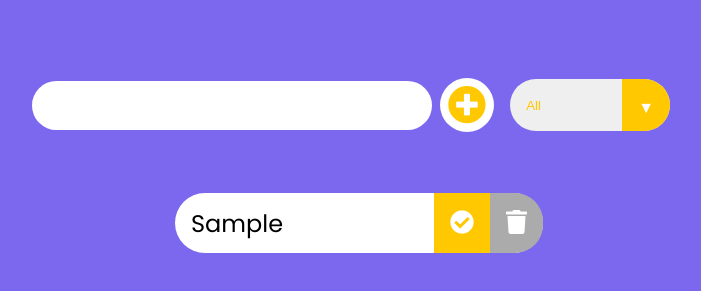
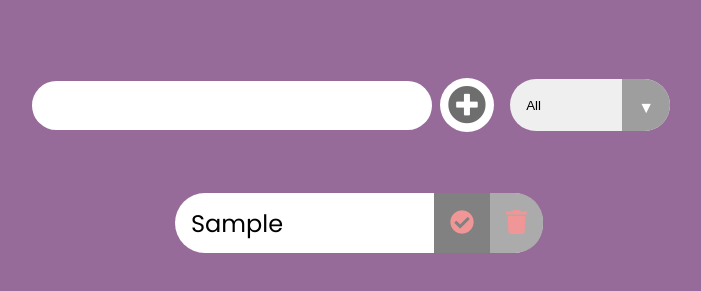
Before and after one commit to kgakatsikeamogetswe/ToDoApp, a plain HTML site: page index.html in a window 1280 px wide. Both pictures are taken after typing "Sample" into the empty fields and a click on the button 748 px from the left and 240 px from the top of the page. Shown: the part 135-426 px from the top of the page, without its empty margins (281-982 px from the left). Drawn offline with Linux system fonts and the light colour scheme.

Commit message:
fixing styling

```diff
--- a/styles.css
+++ b/styles.css
@@ -5,7 +5,7 @@
 }
 
 body {
-    background-color: mediumslateblue;
+    background-color: rgb(151, 107, 153);
     color: white;
     font-family: "Poppins", sans-serif;
     min-height: 100vh;
@@ -34,7 +34,7 @@ form button {
 }
 
 form button {
-    color: rgb(255, 200, 0);
+    color: rgb(110, 110, 110);
     background: white;
     cursor: pointer;
     transition: all 0.3 ease;
@@ -43,7 +43,7 @@ form button {
 
 form button:hover {
     color: white;
-    background: rgb(255, 200, 0);
+    background: rgb(143, 143, 143);
 }
 
 .fa-plus-circle {
@@ -81,7 +81,7 @@ form button:hover {
 
 .trash-btn,
 .complete-btn {
-    color: white;
+    color: rgb(241, 150, 150);
     border: none;
     padding: 1rem;
     cursor: pointer;
@@ -89,7 +89,7 @@ form button:hover {
 }
 
 .complete-btn {
-    background: rgb(255, 200, 0);
+    background: rgb(129, 129, 129);
 }
 
 .trash-btn {
@@ -133,7 +133,7 @@ select {
 }
 
 select {
-    color:rgb(255, 200, 0);
+    color:rgb(0, 0, 0);
     width: 10rem;
     height: 3.2rem;
     cursor: pointer;
@@ -143,7 +143,7 @@ select {
 .select::after {
     content: "\25BC";
     position: absolute;
-    background:rgb(255, 200, 0);
+    background:rgb(158, 158, 158);
     top: 0;
     right: 0;
     padding: 1rem;
@@ -152,6 +152,6 @@ select {
 }
 
 .select::hover::after {
-    background: white;
-    color: rgb(255, 200, 0);
+    background: rgb(255, 215, 215);
+    color: rgb(0, 0, 0);
 }
```
